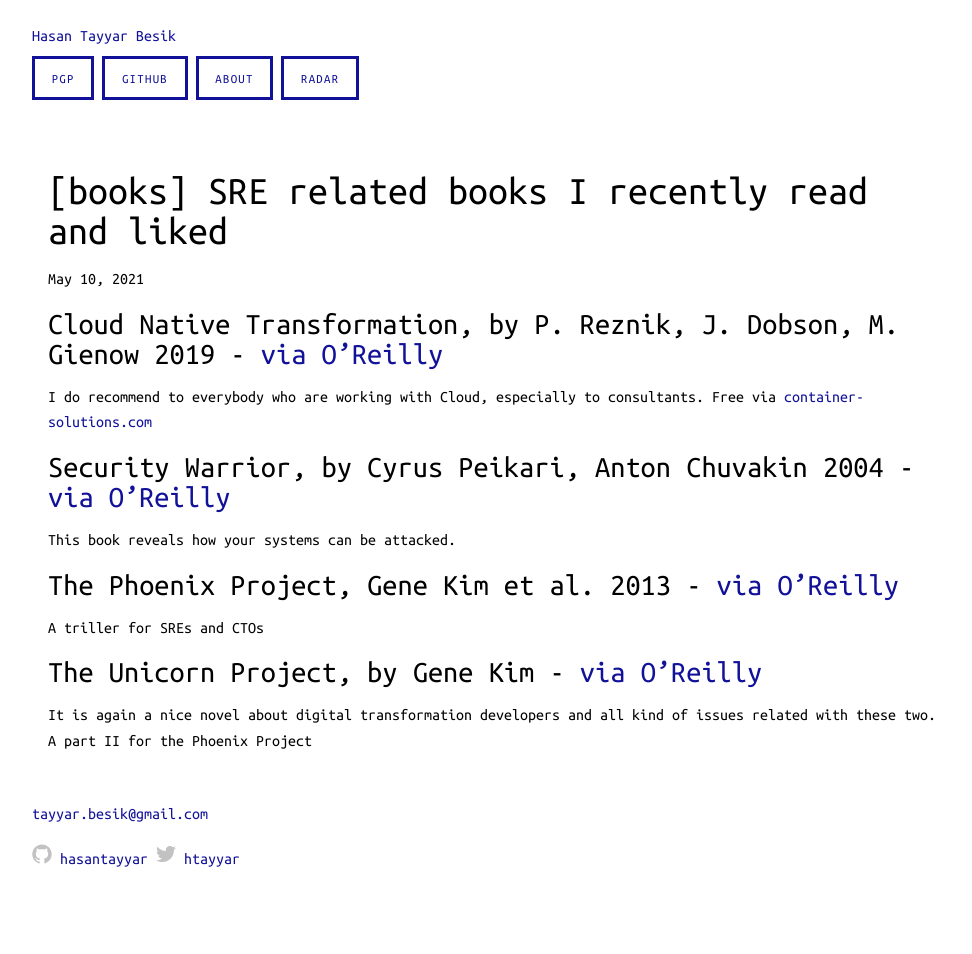
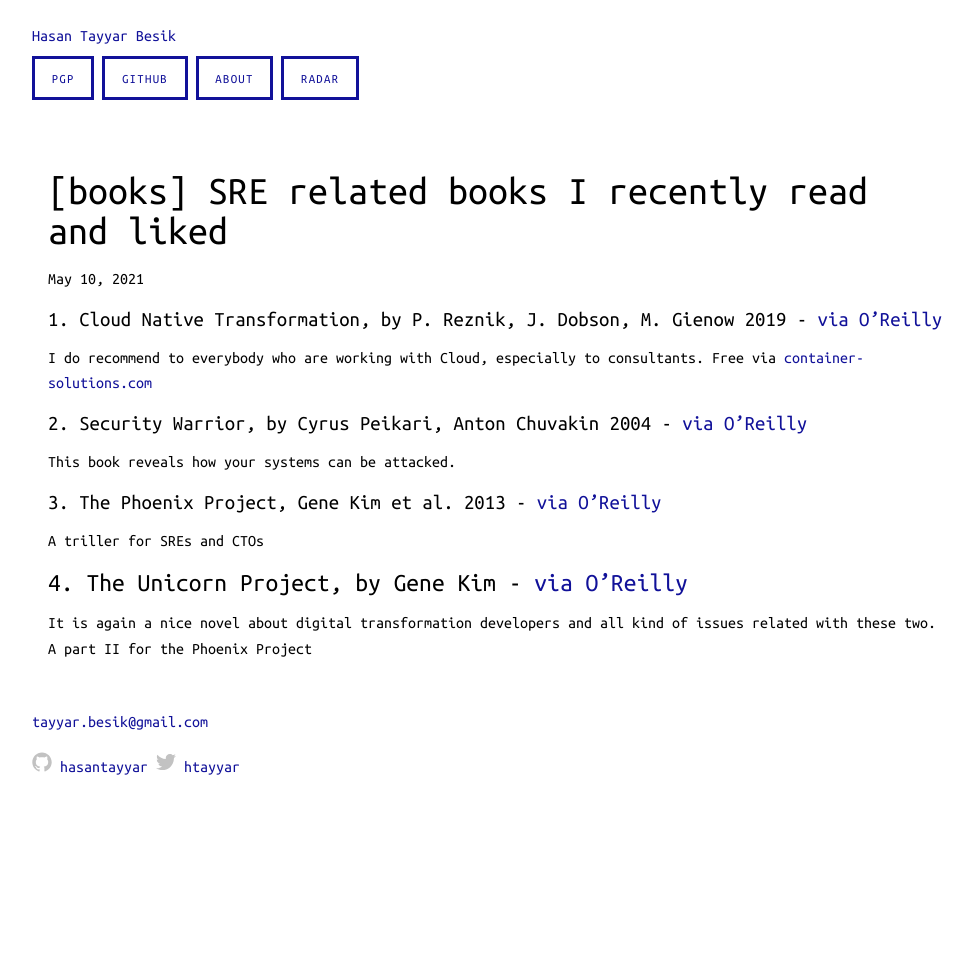
Before and after one commit to hasantayyar/hasantayyar.net, a Jekyll site: the page built from _posts/2021-05-10-books-i-recently-read-and-liked.md, in a window 1280 px wide. Shown: the whole page, without its empty margins (144-1116 px from the left). Built offline with Jekyll 4.4.1, drawn with Linux system fonts in a browser that asks for light colours; Markdown is read by kramdown in place of the engine named in the settings; after the commit the page ends 900 px from its top, so only the background shows below that.

Commit message:
Update 2021-05-10-books-i-recently-read-and-liked.md

```diff
--- a/_posts/2021-05-10-books-i-recently-read-and-liked.md
+++ b/_posts/2021-05-10-books-i-recently-read-and-liked.md
@@ -5,18 +5,18 @@
 categories: books
 ---
 
-### Cloud Native Transformation, by P. Reznik, J. Dobson, M. Gienow 2019 - [via O'Reilly](https://www.oreilly.com/library/view/cloud-native-transformation/9781492048893/)
+##### 1. Cloud Native Transformation, by P. Reznik, J. Dobson, M. Gienow 2019 - [via O'Reilly](https://www.oreilly.com/library/view/cloud-native-transformation/9781492048893/)
 
 I do recommend to everybody who are working with Cloud, especially to consultants. Free via [container-solutions.com](https://www.container-solutions.com/)
 
-### Security Warrior, by Cyrus Peikari, Anton Chuvakin 2004 - [via O'Reilly](https://www.oreilly.com/library/view/security-warrior/0596005458/)
+##### 2. Security Warrior, by Cyrus Peikari, Anton Chuvakin 2004 - [via O'Reilly](https://www.oreilly.com/library/view/security-warrior/0596005458/)
 
 This book reveals how your systems can be attacked.
 
-### The Phoenix Project, Gene Kim et al. 2013 - [via O'Reilly](https://www.oreilly.com/library/view/the-phoenix-project/9781457191350/)
+##### 3. The Phoenix Project, Gene Kim et al. 2013 - [via O'Reilly](https://www.oreilly.com/library/view/the-phoenix-project/9781457191350/)
 
 A triller for SREs and CTOs
 
-### The Unicorn Project, by Gene Kim - [via O'Reilly](https://www.oreilly.com/library/view/the-unicorn-project/9781098124175/)
+#### 4. The Unicorn Project, by Gene Kim - [via O'Reilly](https://www.oreilly.com/library/view/the-unicorn-project/9781098124175/)
 
 It is again a nice novel about digital transformation developers and all kind of issues related with these two. A part II for the Phoenix Project
```
